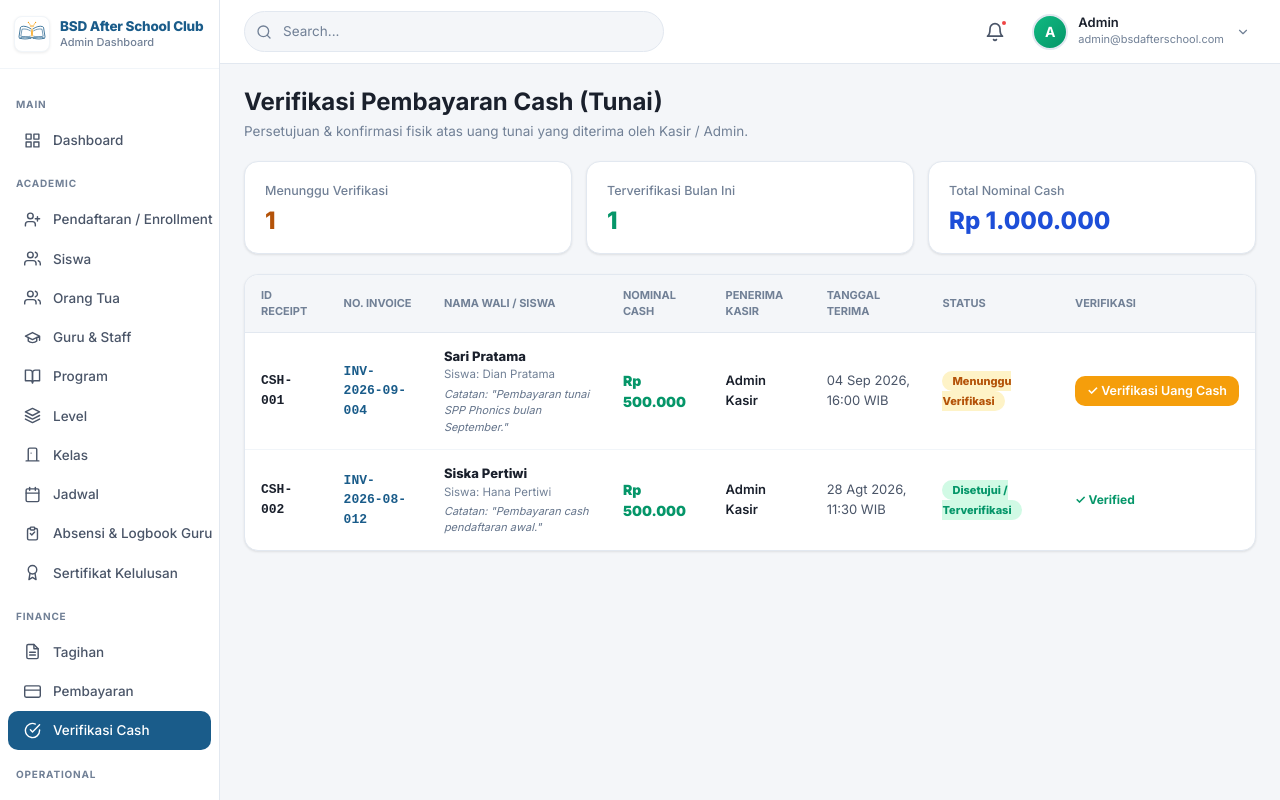
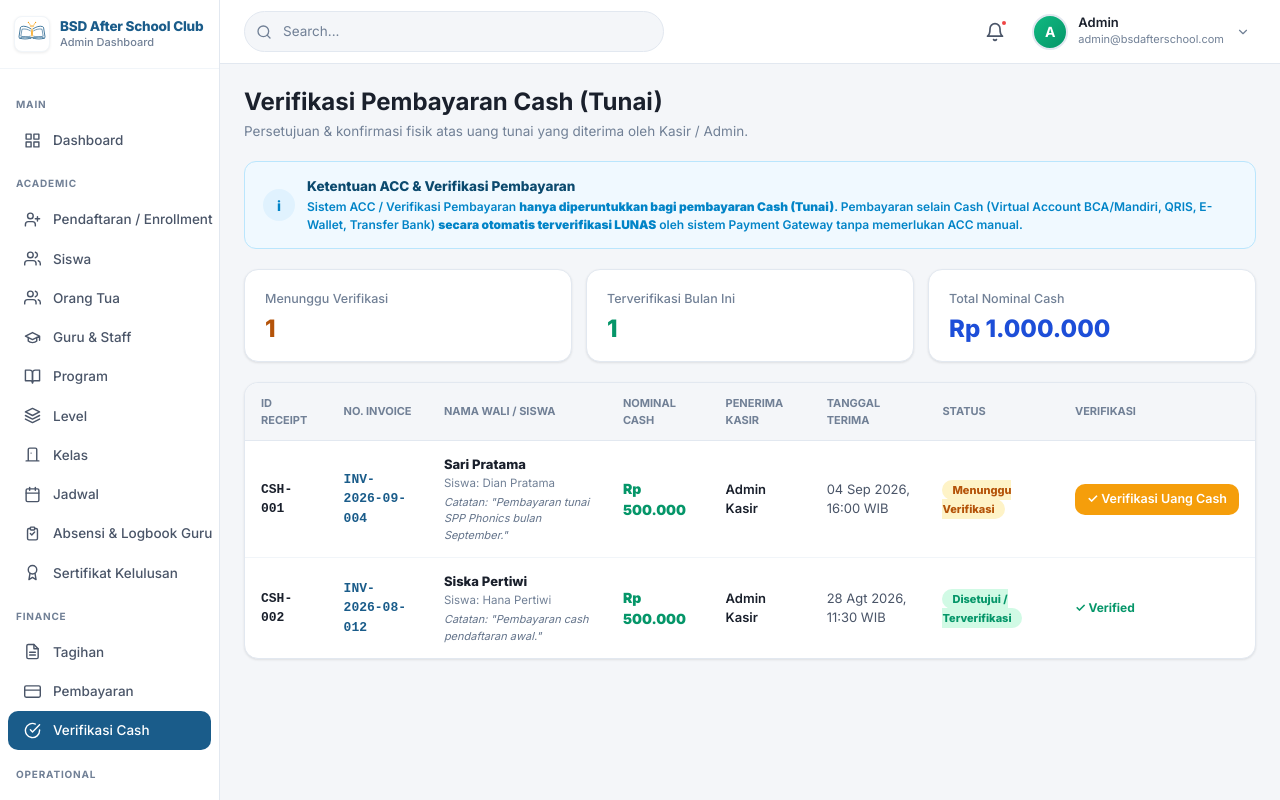
Before and after one commit to Arann12/bsd-after-school-club, a Next.js app: page /admin/verifikasi-cash in a window 1280 px wide. Built offline with nearby package versions, Linux system fonts and the light colour scheme.

Commit message:
refactor(pembayaran): automate non-cash payment verification and restrict manual ACC to cash payments

```diff
--- a/app/admin/pembayaran/page.tsx
+++ b/app/admin/pembayaran/page.tsx
@@ -42,6 +42,14 @@ export default function FinancePembayaranPage() {
           <h1 className="page-title">Riwayat Pembayaran</h1>
           <p className="page-subtitle">Daftar transaksi masuk, metode pembayaran (VA, QRIS, Transfer, Cash), dan kwitansi pembayaran.</p>
         </div>
+      </div>
+
+      {/* Info Banner Aturan ACC */}
+      <div style={{ background: "#f0fdf4", border: "1.5px solid #bbf7d0", borderRadius: 12, padding: "12px 18px", color: "#166534", fontSize: 12.5, fontWeight: 600, display: "flex", alignItems: "center", gap: 10 }}>
+        <span style={{ fontSize: 16 }}>ℹ</span>
+        <span>
+          <strong>Aturan ACC Sistem:</strong> Pembayaran selain Cash (VA BCA, QRIS, Transfer Mandiri, E-Wallet) <strong>terverifikasi OTOMATIS LUNAS</strong> secara langsung. ACC manual hanya dilakukan untuk pembayaran <strong>Cash / Tunai</strong> pada menu Verifikasi Cash.
+        </span>
       </div>
 
       {/* Stats */}
--- a/app/admin/verifikasi-cash/page.tsx
+++ b/app/admin/verifikasi-cash/page.tsx
@@ -51,13 +51,26 @@ export default function AdminVerifikasiCashPage() {
         </div>
       </div>
 
+      {/* Banner Aturan ACC Pembayaran */}
+      <div style={{ background: "#f0f9ff", border: "1.5px solid #bae6fd", borderRadius: 12, padding: "14px 18px", color: "#0369a1", fontSize: 13, fontWeight: 600, display: "flex", alignItems: "center", gap: 12 }}>
+        <div style={{ width: 32, height: 32, borderRadius: "50%", background: "#e0f2fe", color: "#0284c7", fontWeight: 800, fontSize: 14, display: "flex", alignItems: "center", justifyContent: "center", flexShrink: 0 }}>
+          i
+        </div>
+        <div>
+          <div style={{ fontWeight: 800, color: "#0c4a6e", fontSize: 13.5 }}>Ketentuan ACC & Verifikasi Pembayaran</div>
+          <div style={{ fontSize: 12, color: "#0284c7", marginTop: 2 }}>
+            Sistem ACC / Verifikasi Pembayaran <strong>hanya diperuntukkan bagi pembayaran Cash (Tunai)</strong>. Pembayaran selain Cash (Virtual Account BCA/Mandiri, QRIS, E-Wallet, Transfer Bank) <strong>secara otomatis terverifikasi LUNAS</strong> oleh sistem Payment Gateway tanpa memerlukan ACC manual.
+          </div>
+        </div>
+      </div>
+
       {/* Notification Toast Inline */}
       {showNotification && (
         <div style={{ background: "#d1fae5", border: "1.5px solid #6ee7b7", borderRadius: 12, padding: "12px 18px", color: "#047857", fontSize: 13, fontWeight: 700, display: "flex", alignItems: "center", gap: 10 }}>
           <svg width={18} height={18} viewBox="0 0 24 24" fill="none" stroke="currentColor" strokeWidth={2.5} strokeLinecap="round" strokeLinejoin="round">
             <polyline points="20 6 9 17 4 12" />
           </svg>
-          Pembayaran tunai / cash berhasil diverifikasi dan disetujui!
+          Pembayaran tunai / cash berhasil diverifikasi dan disetujui (ACC)!
         </div>
       )}
 
--- a/app/orang-tua/pembayaran/page.tsx
+++ b/app/orang-tua/pembayaran/page.tsx
@@ -777,7 +777,8 @@ export default function PembayaranPage() {
             <li>Pembayaran tagihan maksimal dilakukan sebelum pertemuan dimulai.</li>
             <li>Pertemuan yang jatuh pada hari libur nasional (tanggal merah) tidak dikenakan biaya dan jadwal akan digeser ke pertemuan berikutnya.</li>
             <li>Jika anak izin (dengan pemberitahuan maksimal H-1), pertemuan dapat di-reschedule tanpa biaya tambahan (maksimal 2x per bulan).</li>
-            <li>Pembayaran secara cash (tunai) di cabang wajib memberikan bukti struk kepada Admin untuk diverifikasi pada sistem.</li>
+            <li><strong>Pembayaran Non-Cash (VA, QRIS, E-Wallet):</strong> Terverifikasi <strong>OTOMATIS LUNAS</strong> secara instan oleh sistem payment gateway.</li>
+            <li><strong>Pembayaran Cash (Tunai):</strong> Menunggu proses <strong>ACC / Verifikasi Kasir Admin</strong> di cabang.</li>
           </ul>
         </div>
       </div>
@@ -1385,10 +1386,18 @@ export default function PembayaranPage() {
                 </div>
 
                 <h3 style={{ fontSize: 20, fontWeight: 800, color: "#1e293b", marginBottom: 6 }}>
-                  Pembayaran Berhasil!
+                  {selectedMethod === "cash" ? "Bukti Cash Terkirim!" : "Pembayaran Otomatis Lunas!"}
                 </h3>
-                <p style={{ fontSize: 13, color: "#64748b", marginBottom: 20, lineHeight: 1.4 }}>
-                  Transaksi pembayaran sebesar <strong>{totalAmount}</strong> untuk <strong>{selectedChild.name}</strong> telah berhasil dicatat. Status di riwayat telah diperbarui.
+                <p style={{ fontSize: 13, color: "#64748b", marginBottom: 20, lineHeight: 1.5 }}>
+                  {selectedMethod === "cash" ? (
+                    <>
+                      Bukti pembayaran tunai sebesar <strong>{totalAmount}</strong> untuk <strong>{selectedChild.name}</strong> telah berhasil terkirim. Status saat ini: <strong>Menunggu ACC / Verifikasi Kasir Admin</strong>.
+                    </>
+                  ) : (
+                    <>
+                      Transaksi sebesar <strong>{totalAmount}</strong> untuk <strong>{selectedChild.name}</strong> telah <strong>terverifikasi OTOMATIS LUNAS</strong> oleh sistem Payment Gateway.
+                    </>
+                  )}
                 </p>
 
                 <button
```
